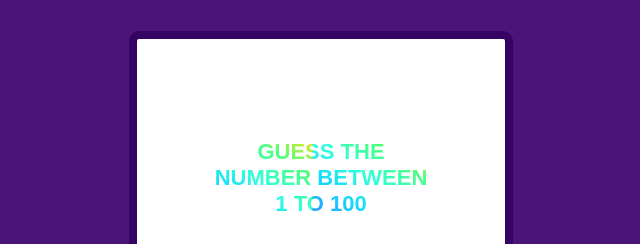
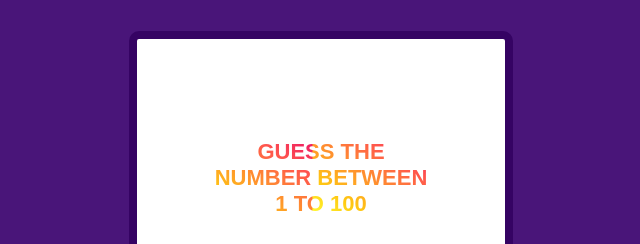
Before and after one commit to Sahil8402/Guess_Number, a plain HTML site: page index.html in a window 1280 px wide. Shown: the top 244 px of the page, without its empty margins (319-959 px from the left). Drawn offline with Linux system fonts and the light colour scheme.

Commit message:
Update style.css

```diff
--- a/Css/style.css
+++ b/Css/style.css
@@ -40,7 +40,7 @@ main {
     font-size: 2.2rem;
     margin: 2rem;
     text-transform: uppercase;
-    background-image: linear-gradient(to right top, #348fff, #12d4ff, #2fffdc, #4dff7f, #ebe712);
+    background-image: linear-gradient(to right top, #ffff34, #ffc812, #ff8f2f, #ff554d, #eb1267);;
     background-size: 50% auto;
     -webkit-background-clip: text;
     -webkit-text-fill-color: transparent;
```
